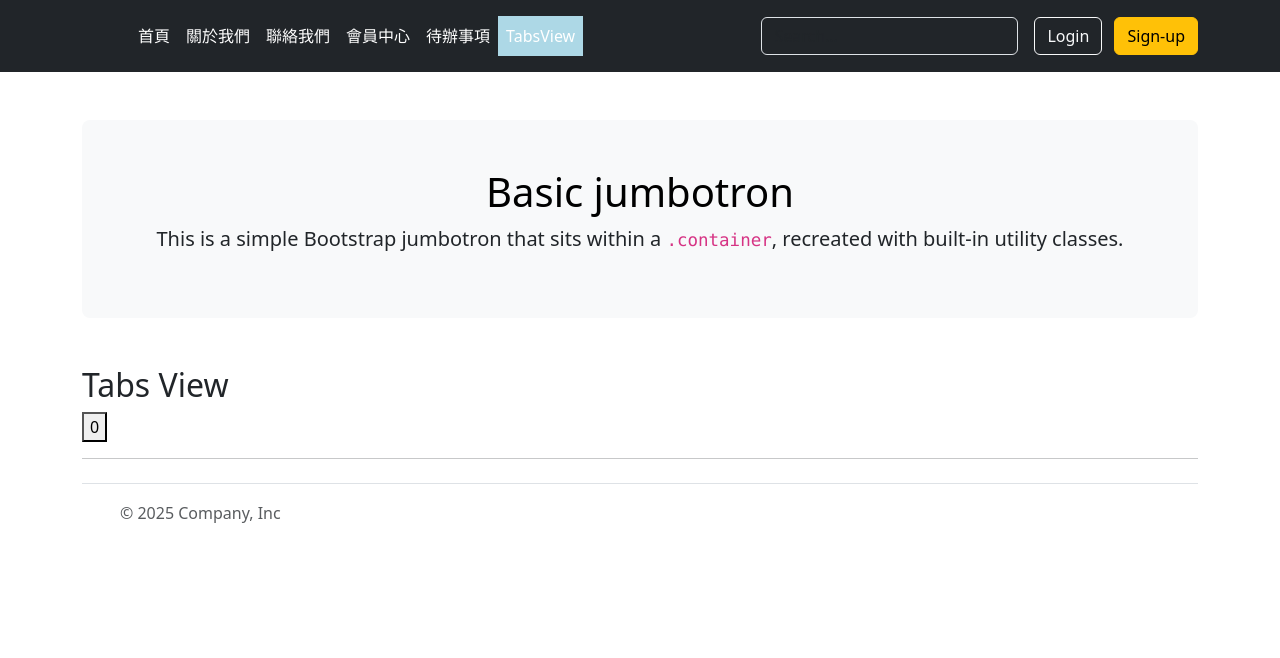
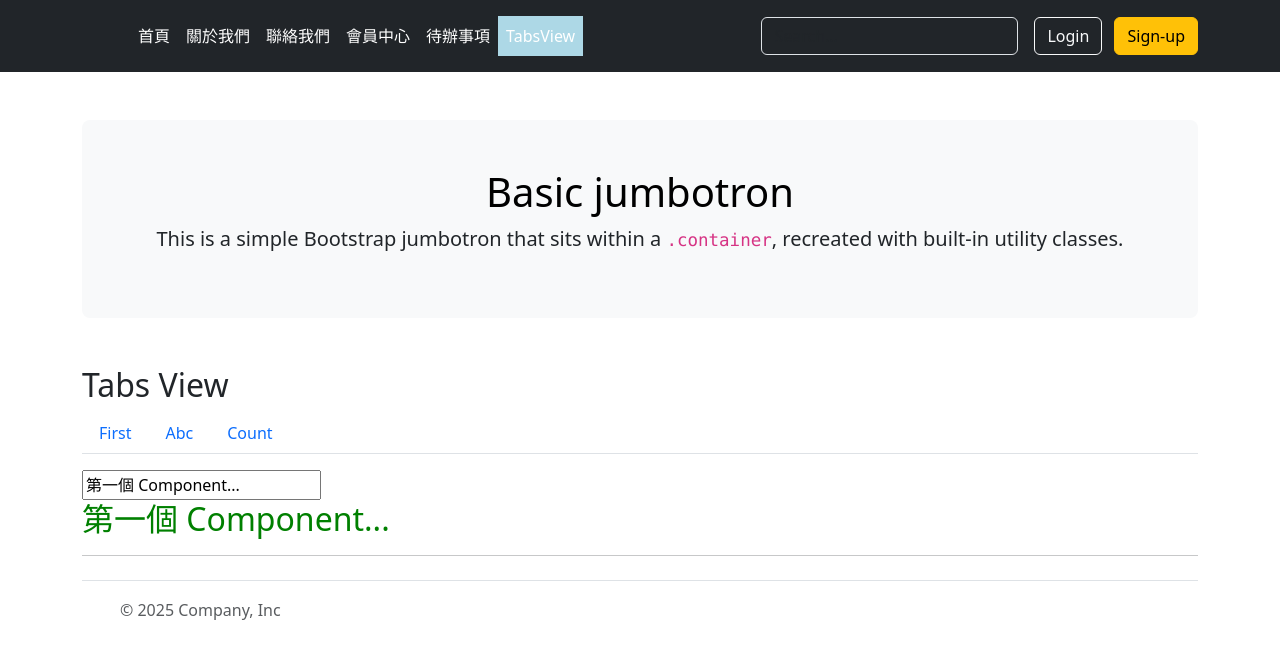
Before and after one commit to HsiaoHungWang/vue-s803, a Vue app: page /tabs in a window 1280 px wide. Shown: the top 658 px of the page. Built offline with nearby package versions, Linux system fonts and the light colour scheme.

Commit message:
tabs 效果使用 <component>標籤

```diff
--- a/src/views/TabsView.vue
+++ b/src/views/TabsView.vue
@@ -2,13 +2,31 @@
     import CountComponent from '@/components/CountComponent.vue';
     import FirstComponent from '@/components/FirstComponent.vue';
     import AbcComponent from '@/components/AbcComponent.vue';
+    import { ref } from 'vue';
     const items = [FirstComponent, AbcComponent, CountComponent]
+    const tabs = ref([
+        {"name":"First", "component": FirstComponent},
+        {"name":"Abc", "component": AbcComponent},
+        {"name":"Count", "component": CountComponent},
+    ])
+    const activedIndex = ref(0)
+    const setActive = index =>{
+       activedIndex.value = index
+    }
 </script>
-
 <template>
     <div>
         <h2>Tabs View</h2>
-        <component :is="items[2]"></component>
+        <ul class="nav nav-tabs">
+            <li class="nav-item" v-for="(tab,idx) in tabs" :key="tab.name">
+                <a class="nav-link" href="#" @mouseover="setActive(idx)">{{tab.name}}</a>
+            </li>
+        </ul>
+      <div class="mt-3">
+         <component :is="tabs[activedIndex].component"></component>
+      </div>
+
+
     </div>
 </template>
 
```
